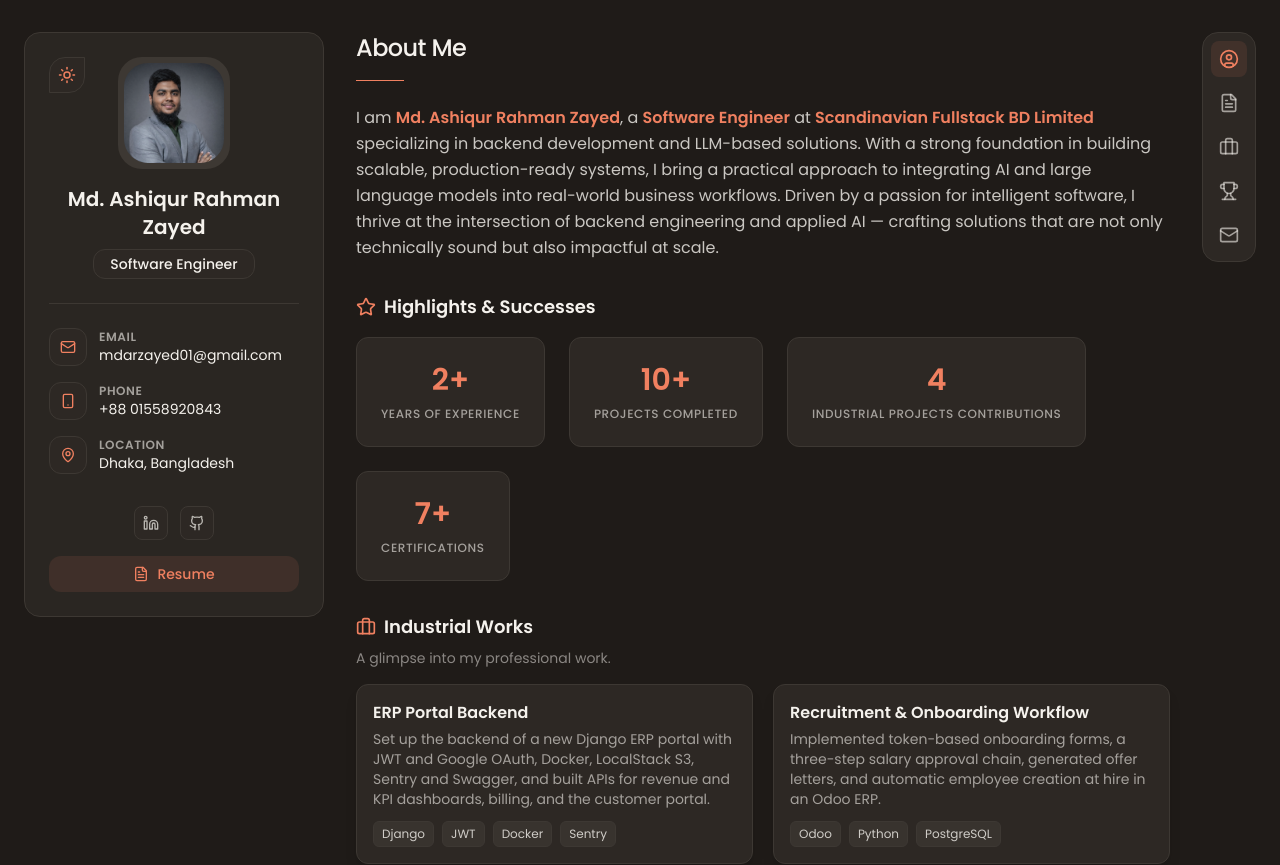
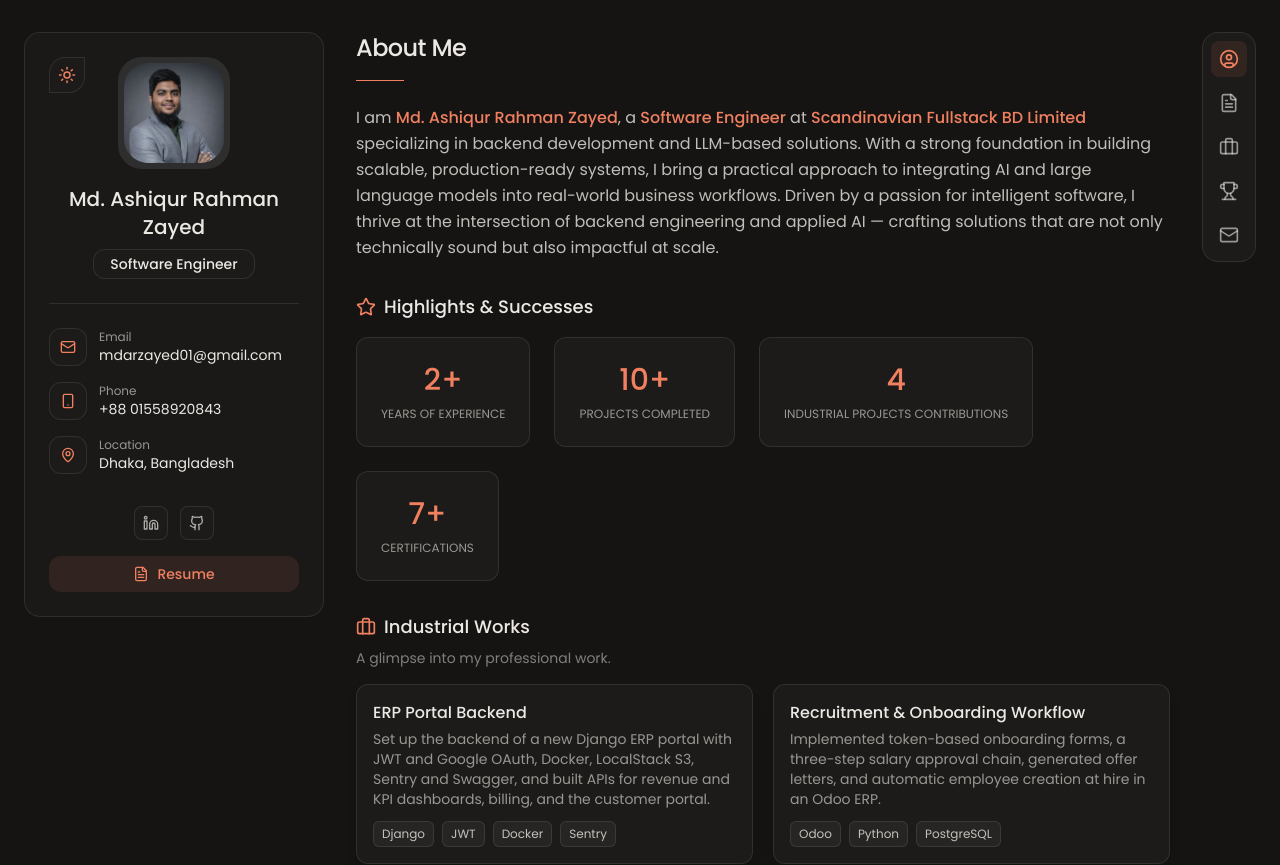
Before and after one commit to MdAshiqurRahmanZayed/mdzayed, a Next.js app: page / in a window 1280 px wide. Shown: the top 865 px of the page. Built offline with nearby package versions, Linux system fonts and the light colour scheme.

Commit message:
refactor: neutral colour ramp and lighter type
Move to a quieter surface ramp with hairline borders, darken the light-theme accent to 5:1 contrast, use weights 400 and 500 with sentence-case labels, and make the send button a solid colour.

```diff
--- a/app/globals.css
+++ b/app/globals.css
@@ -11,26 +11,26 @@
 
 @layer base {
   :root {
-    --background: #F5F2ED;
-    --foreground: #3D3633;
-    --sidebar-bg: #EDE8E0;
-    --border: #D8D2C8;
-    --card-bg: #F8F5F0;
-    --highlight: #C4704B;
+    --background: #F6F4F0;
+    --foreground: #2B2724;
+    --sidebar-bg: #F1EEE8;
+    --card-bg: #FBFAF7;
+    --border: rgb(43 39 36 / 0.12);
+    --highlight: #A94E32;
     --map-filter: none;
-    --scrollbar-bg: #EDE8E0;
-    --scrollbar-thumb: #C9C2B8;
+    --scrollbar-bg: #F6F4F0;
+    --scrollbar-thumb: #CFC9BF;
   }
   .dark {
-    --background: #1F1B18;
-    --foreground: #F5F2ED;
-    --sidebar-bg: #2A2622;
-    --border: #3D3833;
-    --card-bg: #2D2824;
+    --background: #151413;
+    --foreground: #ECE9E4;
+    --sidebar-bg: #1A1918;
+    --card-bg: #1C1B19;
+    --border: rgb(236 233 228 / 0.1);
     --highlight: #F08060;
     --map-filter: invert(0.9) hue-rotate(180deg) brightness(0.95) saturate(0.9);
-    --scrollbar-bg: #1F1B18;
-    --scrollbar-thumb: #3D3833;
+    --scrollbar-bg: #151413;
+    --scrollbar-thumb: #3A3835;
   }
 }
 
@@ -60,8 +60,8 @@ body {
 }
 
 ::selection {
-  background: var(--highlight);
-  color: #000;
+  background: color-mix(in srgb, var(--highlight) 30%, transparent);
+  color: inherit;
 }
 
 .hide-scrollbar::-webkit-scrollbar {
--- a/components/layout/Sidebar.tsx
+++ b/components/layout/Sidebar.tsx
@@ -49,7 +49,7 @@ export default function Sidebar() {
         </motion.div>
 
         <div className="text-center mb-2">
-          <h1 className="text-xl font-bold">{profile.name}</h1>
+          <h1 className="text-xl font-medium">{profile.name}</h1>
           <p className="text-sm px-4 py-1 rounded-xl bg-card border border-border font-medium mt-2 inline-block">
             {profile.role}
           </p>
@@ -70,7 +70,7 @@ export default function Sidebar() {
               <MapPin size={16} />
             </div>
             <div className="flex-1 overflow-hidden">
-              <p className="text-foreground/60 text-xs font-semibold uppercase tracking-wider">Location</p>
+              <p className="text-foreground/60 text-xs">Location</p>
               <p className="text-sm truncate">{profile.location}</p>
             </div>
           </a>
@@ -116,7 +116,7 @@ function ContactItem({ icon: Icon, label, value }: { icon: any, label: string, v
         <Icon size={16} />
       </div>
       <div className="flex-1 overflow-hidden">
-        <p className="text-foreground/60 text-xs font-semibold uppercase tracking-wider">{label}</p>
+        <p className="text-foreground/60 text-xs">{label}</p>
         <p className="text-sm truncate">{value}</p>
       </div>
     </motion.div>
--- a/components/sections/About.tsx
+++ b/components/sections/About.tsx
@@ -22,15 +22,15 @@ export default function About() {
       <motion.section variants={item} className="space-y-4 text-foreground/80 leading-relaxed text-sm md:text-base">
         <p dangerouslySetInnerHTML={{
           __html: portfolioData.about.bio
-            .replace(/{name}/g, `<span class="text-highlight font-semibold">${portfolioData.profile.name}</span>`)
-            .replace(/{role}/g, `<span class="text-highlight font-semibold">${portfolioData.profile.role}</span>`)
-            .replace(/{company}/g, `<span class="text-highlight font-semibold">${portfolioData.profile.company}</span>`)
+            .replace(/{name}/g, `<span class="text-highlight font-medium">${portfolioData.profile.name}</span>`)
+            .replace(/{role}/g, `<span class="text-highlight font-medium">${portfolioData.profile.role}</span>`)
+            .replace(/{company}/g, `<span class="text-highlight font-medium">${portfolioData.profile.company}</span>`)
         }} />
       </motion.section>
 
       {/* HIGHLIGHTS */}
       <motion.section variants={item}>
-        <h3 className="text-lg font-semibold mb-4 inline-flex items-center gap-2">
+        <h3 className="text-lg font-medium mb-4 inline-flex items-center gap-2">
           <Star size={20} className="text-highlight" />
           Highlights & Successes
         </h3>
@@ -42,10 +42,10 @@ export default function About() {
                 whileHover={{ scale: 1.05 }}
                 className="flex flex-col items-center text-center min-w-[120px] h-full p-4 md:p-6 rounded-xl bg-card border border-border hover:border-highlight transition-colors cursor-pointer"
               >
-                <span className="text-2xl md:text-3xl font-bold text-highlight mb-2">
+                <span className="text-2xl md:text-3xl font-medium tabular-nums text-highlight mb-2">
                   {stat.value}
                 </span>
-                <span className="text-[10px] md:text-xs text-foreground/60 font-medium uppercase tracking-wider">
+                <span className="text-xs text-foreground/60">
                   {stat.label}
                 </span>
               </motion.div>
@@ -57,7 +57,7 @@ export default function About() {
       {/* INDUSTRIAL WORKS */}
       <motion.section variants={item}>
         <div className="mb-2">
-          <h3 className="text-lg font-semibold inline-flex items-center gap-2">
+          <h3 className="text-lg font-medium inline-flex items-center gap-2">
             <Briefcase size={20} className="text-highlight" />
             Industrial Works
           </h3>
@@ -71,7 +71,7 @@ export default function About() {
               whileHover={{ y: -4 }}
               className="rounded-xl border border-border bg-card p-4 shadow-lg"
             >
-              <h4 className="font-semibold text-base">{work.title}</h4>
+              <h4 className="font-medium text-base">{work.title}</h4>
               <p className="text-sm text-foreground/60 mt-1">{work.description}</p>
               <div className="flex flex-wrap gap-2 mt-3">
                 {work.tech.map((t) => (
@@ -88,7 +88,7 @@ export default function About() {
       {/* FEATURED PORTFOLIOS */}
       <motion.section variants={item}>
         <div className="mb-2">
-          <h3 className="text-lg font-semibold inline-flex items-center gap-2">
+          <h3 className="text-lg font-medium inline-flex items-center gap-2">
             <Award size={20} className="text-highlight" />
             Projects
           </h3>
@@ -114,7 +114,7 @@ export default function About() {
               </div>
               <div className="p-4">
                 <span className="text-xs text-highlight font-medium">{project.category}</span>
-                <h4 className="font-semibold text-base mt-1">{project.title}</h4>
+                <h4 className="font-medium text-base mt-1">{project.title}</h4>
                 <p className="text-sm text-foreground/60 mt-1 line-clamp-2">{project.description}</p>
               </div>
             </motion.a>
--- a/components/sections/Achievement.tsx
+++ b/components/sections/Achievement.tsx
@@ -20,14 +20,14 @@ export default function Achievements() {
       {/* ACHIEVEMENTS */}
       {portfolioData.achievements && portfolioData.achievements.length > 0 && (
         <motion.section variants={item}>
-          <h3 className="text-lg font-semibold mb-4 inline-flex items-center gap-2">
+          <h3 className="text-lg font-medium mb-4 inline-flex items-center gap-2">
             <Trophy size={20} className="text-highlight" />
             Achievements
           </h3>
           <div className="space-y-3">
             {portfolioData.achievements.map((achievement, idx) => (
               <div key={idx} className="p-4 rounded-xl bg-card border border-border">
-                <h4 className="font-semibold text-sm text-highlight">{achievement.title}</h4>
+                <h4 className="font-medium text-sm text-highlight">{achievement.title}</h4>
                 <p className="text-sm text-foreground/60 mt-1">{achievement.description}</p>
               </div>
             ))}
@@ -38,7 +38,7 @@ export default function Achievements() {
       {/* CERTIFICATIONS */}
       {portfolioData.certifications && portfolioData.certifications.length > 0 && (
         <motion.section variants={item}>
-          <h3 className="text-lg font-semibold mb-4 inline-flex items-center gap-2">
+          <h3 className="text-lg font-medium mb-4 inline-flex items-center gap-2">
             <GraduationCap size={20} className="text-highlight" />
             Certifications
           </h3>
--- a/components/sections/CreativeShowcase.tsx
+++ b/components/sections/CreativeShowcase.tsx
@@ -42,7 +42,7 @@ export default function Portfolio() {
             </div>
             <div className="p-4">
               <span className="text-xs text-highlight font-medium">{project.link.replace("https://", "")}</span>
-              <h3 className="font-semibold text-base mt-1">{project.title}</h3>
+              <h3 className="font-medium text-base mt-1">{project.title}</h3>
               <p className="text-sm text-foreground/60 mt-1 line-clamp-2">{project.description}</p>
             </div>
           </motion.a>
```
Also changed, not shown: components/sections/Career.tsx (+5 -5 lines), components/sections/Contact.tsx (+5 -5 lines).
